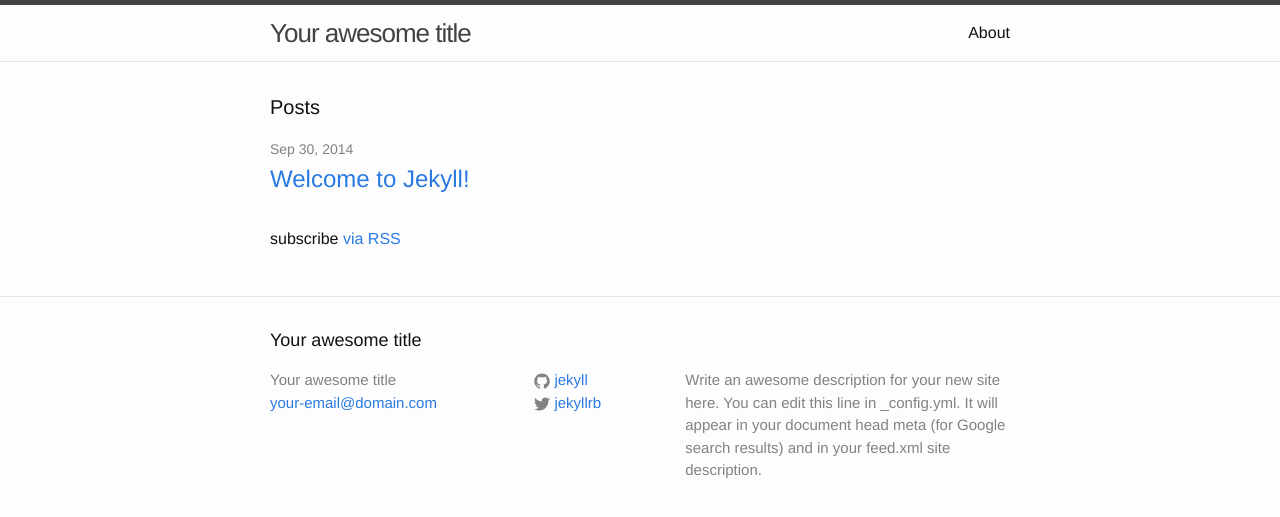
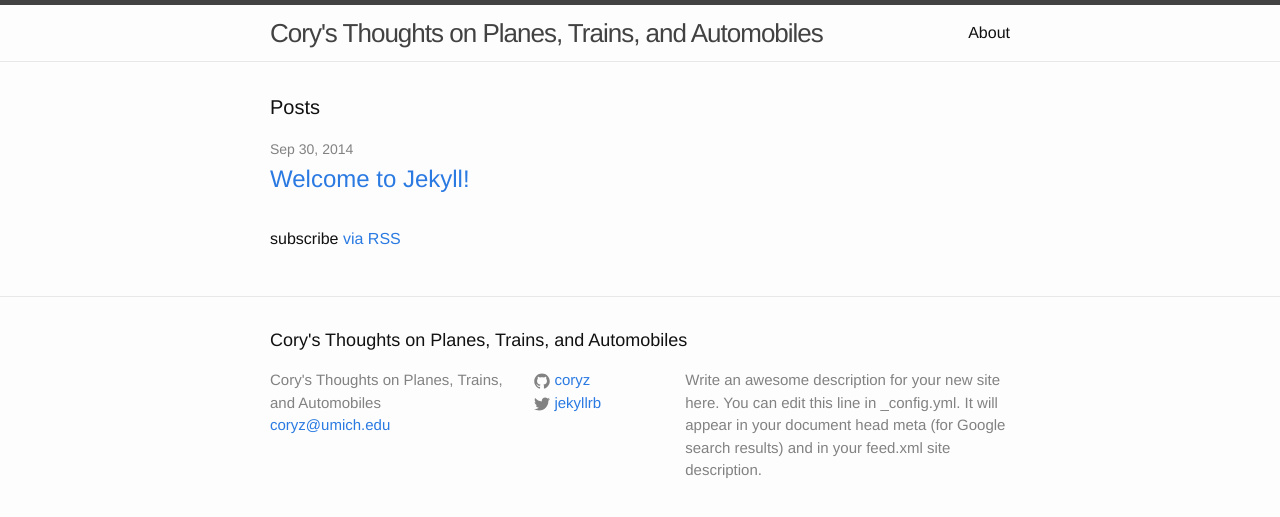
Before and after one commit to coryz/coryz.github.io, a Jekyll site: the page built from index.html, in a window 1280 px wide. Shown: the top 517 px of the page. Built offline with Jekyll 4.4.1, drawn with Linux system fonts in a browser that asks for light colours.

Commit message:
change config to include my github username

```diff
--- a/_config.yml
+++ b/_config.yml
@@ -1,6 +1,6 @@
 # Site settings
-title: Your awesome title
-email: your-email@domain.com
+title: Cory's Thoughts on Planes, Trains, and Automobiles
+email: coryz@umich.edu
 description: > # this means to ignore newlines until "baseurl:"
   Write an awesome description for your new site here. You can edit this
   line in _config.yml. It will appear in your document head meta (for
@@ -8,7 +8,7 @@ description: > # this means to ignore newlines until "baseurl:"
 baseurl: "" # the subpath of your site, e.g. /blog/
 url: "http://yourdomain.com" # the base hostname & protocol for your site
 twitter_username: jekyllrb
-github_username:  jekyll
+github_username:  coryz
 
 # Build settings
 markdown: kramdown
```
